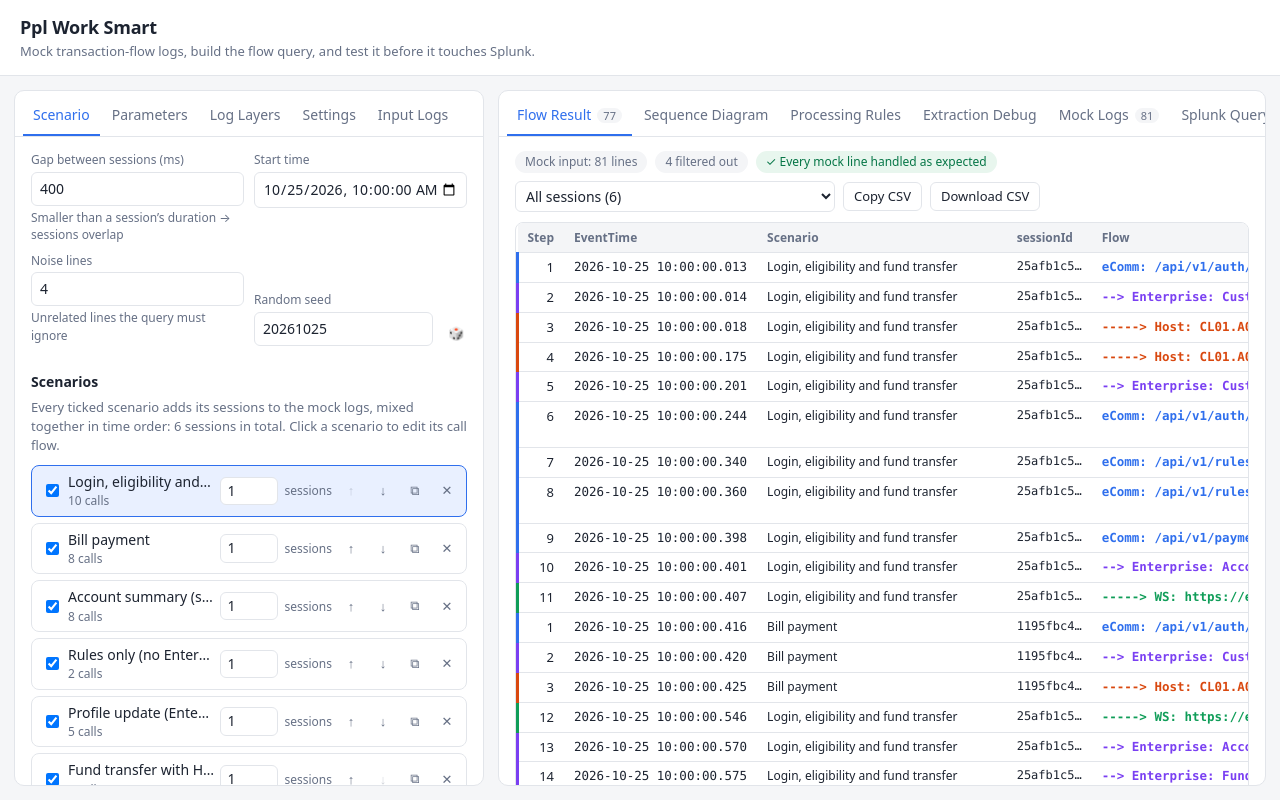
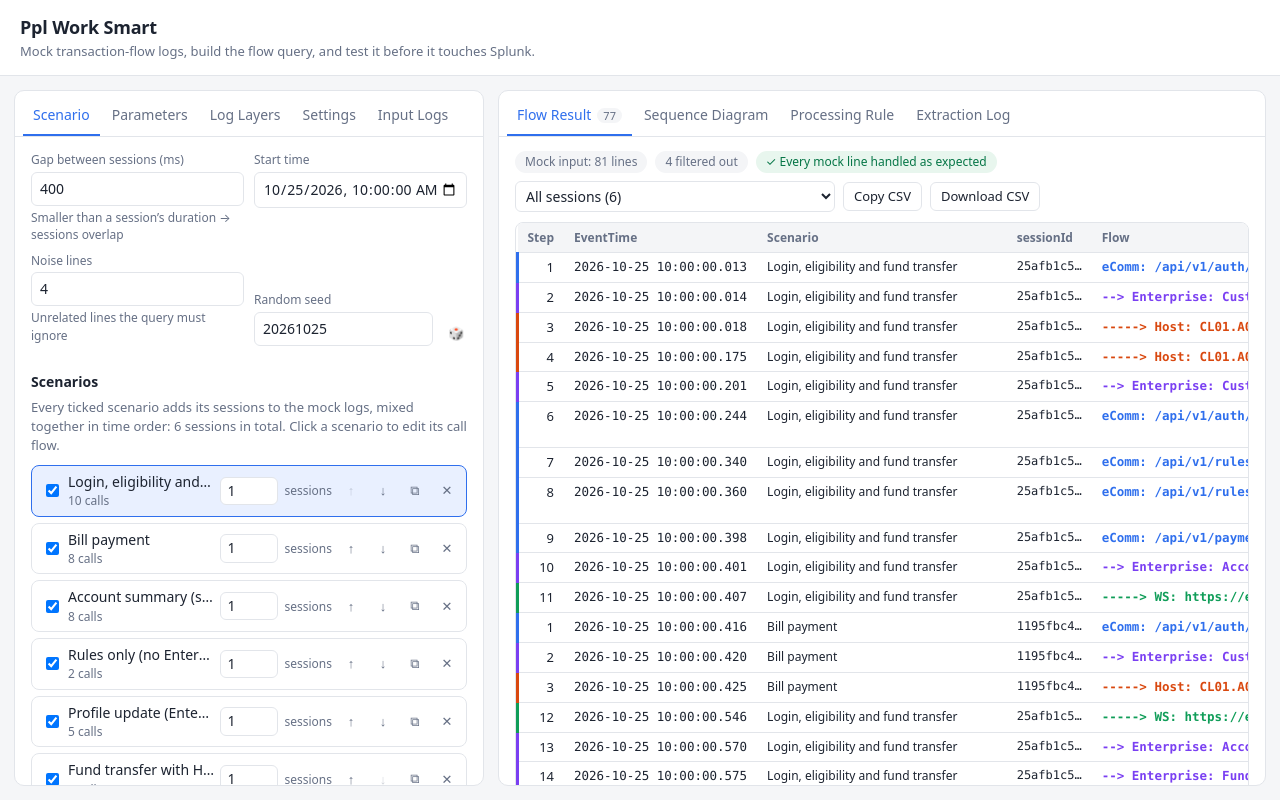
Before and after one commit to zhangranclaude-cloud/ppl-work-smart, a website: page index.html in a window 1280 px wide. Drawn offline with Linux system fonts and the light colour scheme.

Commit message:
Group output tabs: four main tabs, extraction tools as sub-tabs
Main tabs are now Flow Result, Sequence Diagram, Processing Rule and
Extraction Log. Extraction Log holds sub-tabs for Extraction Debug, Mock
Logs, Splunk Query and Splunk Test Harness. Saved UI state pointing at an
old top-level tab opens the matching sub-tab. README lists the layout.

Co-Authored-By: Claude Opus 5.5 <noreply@anthropic.com>

```diff
--- a/css/style.css
+++ b/css/style.css
@@ -364,3 +364,5 @@ pre.tree { margin: 0; font: 12px/1.5 var(--mono); white-space: pre; }
   .grid2 { grid-template-columns: 1fr; }
 }
 table.rules .chip { white-space: nowrap; }
+.tabs.subtabs { padding: 4px 8px 0 18px; background: var(--code-bg); }
+.tabs.subtabs .tab { padding: 6px 10px 7px; font-size: 13px; }
--- a/js/app.js
+++ b/js/app.js
@@ -114,8 +114,8 @@
     return h('span', { class: 'badge ' + colorClass(i) }, i >= 0 ? cfg.layers[i].label : id);
   }
 
-  function tabBar(tabs, active, pick) {
-    return h('div', { class: 'tabs', role: 'tablist' }, tabs.map(([id, t, count]) =>
+  function tabBar(tabs, active, pick, extraClass = '') {
+    return h('div', { class: 'tabs ' + extraClass, role: 'tablist' }, tabs.map(([id, t, count]) =>
       h('button', { class: 'tab' + (id === active ? ' active' : ''), role: 'tab', 'aria-selected': id === active ? 'true' : 'false', onclick: () => pick(id) },
         t, count != null ? h('span', { class: 'count' }, count) : null)));
   }
@@ -367,7 +367,7 @@
     const opt = (v, t) => h('label', { class: 'radio' },
       h('input', { type: 'radio', name: 'src', checked: ui.source === v, onchange: () => { ui.source = v; saveUi(); runAll(); } }), t);
     return h('div', {},
-      h('p', { class: 'muted' }, 'Choose which logs go into the Flow Result, Extraction Debug and Splunk Test Harness tabs.'),
+      h('p', { class: 'muted' }, 'Choose which logs feed every output tab: Flow Result, Sequence Diagram, Processing Rule, and Extraction Debug and Splunk Test Harness under Extraction Log.'),
       h('div', { class: 'seg' }, opt('mock', 'Generated mock logs'), opt('pasted', 'Pasted logs')),
       h('div', { class: 'row' },
         btn('Copy mock logs into the box', () => {
@@ -402,27 +402,51 @@
     const sim = state.sim;
     const issues = [state.genError, ...sim.errors, ...SS.configIssues(cfg)].filter(Boolean);
     const problems = sim.debug.filter(d => d.mismatch).length;
+    normalizeTabs();
     const tabs = [
       ['result', 'Flow Result', sim.rows.length],
       ['diagram', 'Sequence Diagram'],
-      ['rules', 'Processing Rules'],
+      ['rules', 'Processing Rule'],
+      ['extraction', 'Extraction Log', problems || null],
+    ];
+    const subTabs = [
       ['debug', 'Extraction Debug', problems || null],
       ['logs', 'Mock Logs', state.mock.length],
       ['spl', 'Splunk Query'],
       ['harness', 'Splunk Test Harness'],
     ];
     const views = { result: viewResult, diagram: viewDiagram, rules: viewRules, debug: viewDebug, logs: viewLogs, spl: viewSpl, harness: viewHarness };
+    const inExtraction = ui.outTab === 'extraction';
+    const view = inExtraction ? views[ui.extTab] : views[ui.outTab];
     withScroll(root, () => root.replaceChildren(
-      tabBar(tabs, ui.outTab, id => { ui.outTab = id; saveUi(); renderOutput(); }),
+      tabBar(tabs, ui.outTab, openTab),
+      ...(inExtraction ? [tabBar(subTabs, ui.extTab, openTab, 'subtabs')] : []),
       ...(issues.length ? [h('div', { class: 'banner' }, h('strong', {}, 'Check your config'), h('ul', {}, issues.map(x => h('li', {}, x))))] : []),
-      h('div', { class: 'panel-body' }, (views[ui.outTab] || viewResult)())));
+      h('div', { class: 'panel-body' }, (view || viewResult)())));
+  }
+
+  const EXTRACTION_TABS = ['debug', 'logs', 'spl', 'harness'];
+
+  // Accepts a top-level tab or an Extraction Log sub-tab id.
+  function openTab(id) {
+    if (EXTRACTION_TABS.includes(id)) { ui.outTab = 'extraction'; ui.extTab = id; }
+    else ui.outTab = id;
+    saveUi();
+    renderOutput();
+  }
+
+  // Older saved UI state pointed straight at what are now sub-tabs.
+  function normalizeTabs() {
+    if (EXTRACTION_TABS.includes(ui.outTab)) { ui.extTab = ui.outTab; ui.outTab = 'extraction'; }
+    if (!['result', 'diagram', 'rules', 'extraction'].includes(ui.outTab)) ui.outTab = 'result';
+    if (!EXTRACTION_TABS.includes(ui.extTab)) ui.extTab = 'debug';
   }
 
   function selfTestChip() {
     if (ui.source === 'pasted') return h('span', { class: 'chip' }, 'Pasted logs: no expected result to compare');
     const bad = state.sim.debug.filter(d => d.mismatch).length;
     return bad
-      ? h('button', { class: 'chip warn', onclick: () => { ui.outTab = 'debug'; ui.onlyIssues = true; saveUi(); renderOutput(); } }, `⚠ ${bad} line(s) not handled as expected`)
+      ? h('button', { class: 'chip warn', onclick: () => { ui.onlyIssues = true; openTab('debug'); } }, `⚠ ${bad} line(s) not handled as expected`)
       : h('span', { class: 'chip ok' }, '✓ Every mock line handled as expected');
   }
 
@@ -475,7 +499,7 @@
       return 'No scenario is generating sessions. On the Scenario tab, tick at least one scenario that has calls and 1 or more sessions.';
     }
     if (ui.session) return 'Nothing for the selected session. Pick “All sessions” above.';
-    return 'Every input line was filtered out. Check Extraction Debug to see which regex missed.';
+    return 'Every input line was filtered out. Check Extraction Log → Extraction Debug to see which regex missed.';
   }
 
   function viewDiagram() {
```
Also changed, not shown: README.md.
